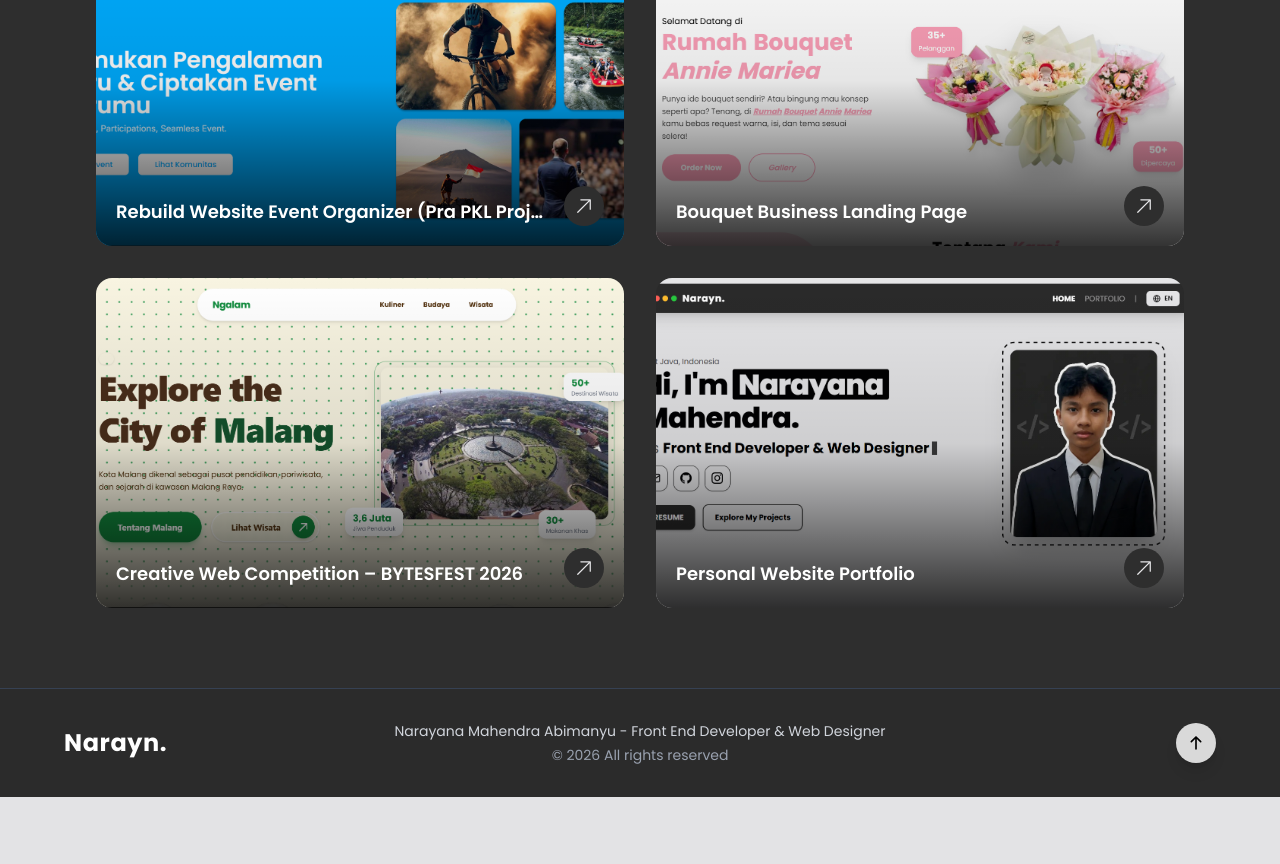
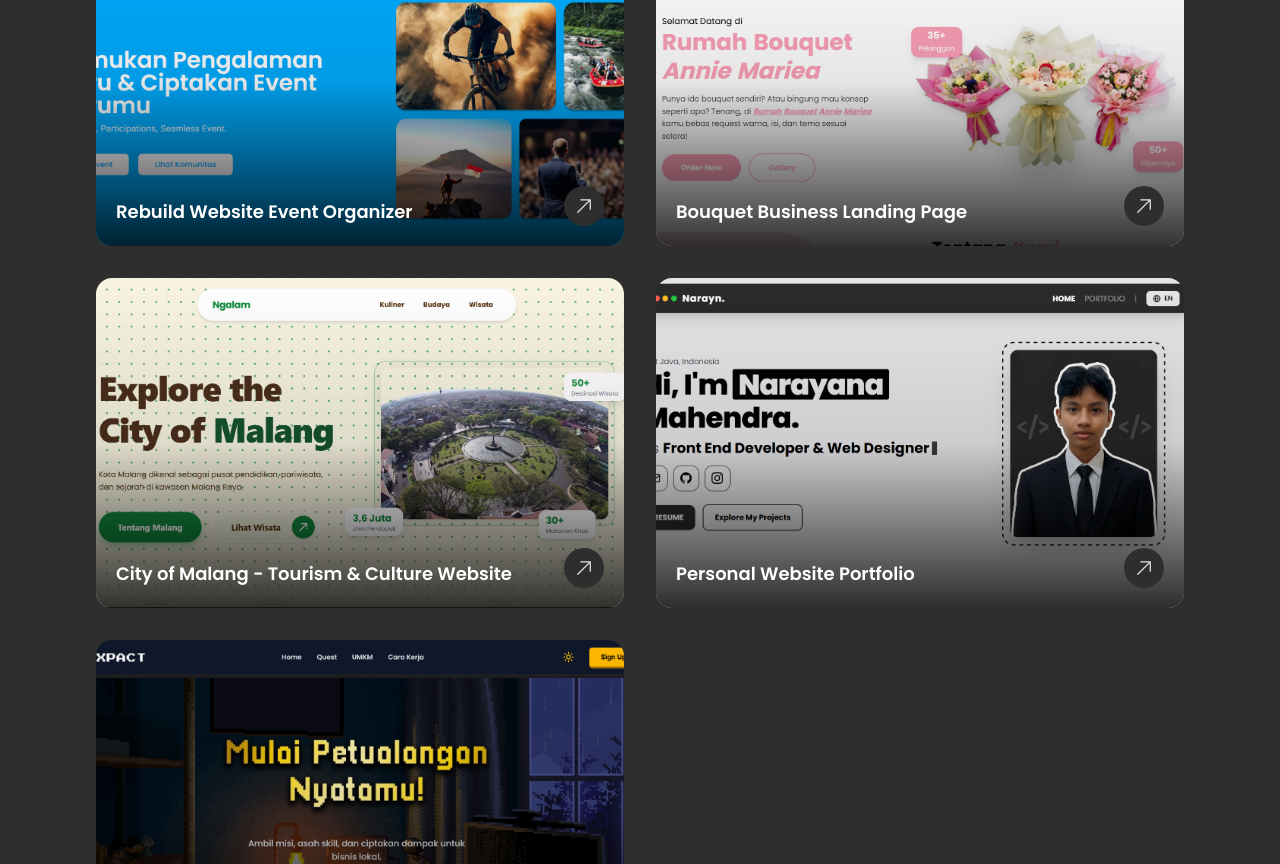
Before and after one commit to NarayanaMahendraAbimanyu/Narayana-Portfolio-Website, a Next.js app: page /portfolio in a window 1280 px wide. Shown: the part 496-1360 px from the top of the page. Before the commit the page ends 1293 px from the top, so only its background shows below. Built offline with nearby package versions, Linux system fonts and the light colour scheme.

Commit message:
Menambahkan project di page portfolio

```diff
--- a/app/components/ContactSection.tsx
+++ b/app/components/ContactSection.tsx
@@ -51,7 +51,7 @@ export default function ContactSection() {
         <div className="overflow-hidden mb-6 sm:mb-10 md:mb-12">
           <motion.h2
             variants={textRevealVariants}
-            className="text-3xl sm:text-5xl md:text-7xl lg:text-8xl font-extrabold tracking-tight text-white leading-tight"
+            className="text-4xl sm:text-4xl md:text-7xl lg:text-8xl font-extrabold tracking-tight text-white leading-tight"
           >
             Let’s Talk
             <br />
--- a/app/portfolio/page.tsx
+++ b/app/portfolio/page.tsx
@@ -31,7 +31,7 @@ interface PortfolioItem {
 const projectsData: PortfolioItem[] = [
   {
     id: 1,
-    title: "Rebuild Website Event Organizer (Pra PKL Project)",
+    title: "Rebuild Website Event Organizer",
     description: "Proyek ini merupakan bagian dari program Pra PKL yang diselenggarakan oleh sekolah. Bersama tim lintas peminatan, saya berkolaborasi dengan sebuah industri untuk membangun ulang website Event Organizer berdasarkan desain yang telah dibuat oleh tim. Dalam proyek ini, saya bertanggung jawab mengubah desain menjadi website yang responsif dan fungsional menggunakan React dan Tailwind CSS.",
     image: "/project1.png",
     link: "https://new.ikutaja.id/",
@@ -55,7 +55,7 @@ const projectsData: PortfolioItem[] = [
   },
   {
     id: 3,
-    title: "Creative Web Competition – BYTESFEST 2026",
+    title: "City of Malang - Tourism & Culture Website",
     description: "Saya mengikuti Creative Web Competition yang diselenggarakan oleh BYTESFEST 2026 bersama tim. Dalam kompetisi ini, kami mengembangkan website informatif yang membahas Kota Malang, Jawa Timur, mulai dari pengenalan kota, budaya, hingga makanan khasnya. Saya berperan sebagai Web Designer sekaligus Front-End Developer dengan fokus pada perancangan antarmuka dan implementasi tampilan website menggunakan React dan Tailwind CSS. Meskipun belum berhasil melaju ke babak final, pengalaman ini memberikan banyak pembelajaran mengenai kerja sama tim dan pengembangan website untuk kebutuhan kompetisi.",
     image: "/project3.png",
     link: "https://ngalam-creativeweb.vercel.app/",
@@ -75,6 +75,18 @@ const projectsData: PortfolioItem[] = [
       { name: "TypeScript", subtext: "Typed JavaScript", icon: <SiTypescript className="text-2xl sm:text-3xl text-white" /> },
       { name: "Tailwind CSS", subtext: "Utility-First CSS", icon: <RiTailwindCssFill className="text-2xl sm:text-3xl text-white" /> },
       { name: "Framer Motion", subtext: "Animation Library", icon: <SiFramer className="text-2xl sm:text-3xl text-white" /> },
+      { name: "Figma", subtext: "Design Tool", icon: <FaFigma className="text-2xl sm:text-3xl text-white" /> },
+    ],
+  },
+  {
+    id: 5,
+    title: "XPACT - UMKM & Student Platform",
+    description: "Saya berperan sebagai Frontend Developer dalam kompetisi FICTPACT CUP dengan mengembangkan konsep platform yang menghubungkan UMKM dan pelajar melalui berbagai project. Platform ini memungkinkan UMKM menawarkan kebutuhan seperti desain poster atau pembuatan website statis yang dapat diambil oleh pelajar sebagai kesempatan untuk memperoleh pengalaman melalui project nyata. Saya mengimplementasikan desain UI/UX menjadi website menggunakan React JS dan Tailwind CSS.",
+    image: "/project5.png",
+    link: "https://fictpactcup-fsociety.vercel.app/",
+    techStack: [
+      { name: "React JS", subtext: "Frontend Library", icon: <FaReact className="text-2xl sm:text-3xl text-white" /> },
+      { name: "Tailwind CSS", subtext: "Utility-First CSS", icon: <RiTailwindCssFill className="text-2xl sm:text-3xl text-white" /> },
       { name: "Figma", subtext: "Design Tool", icon: <FaFigma className="text-2xl sm:text-3xl text-white" /> },
     ],
   },
```
Also changed, not shown: public/project5.png (added).
